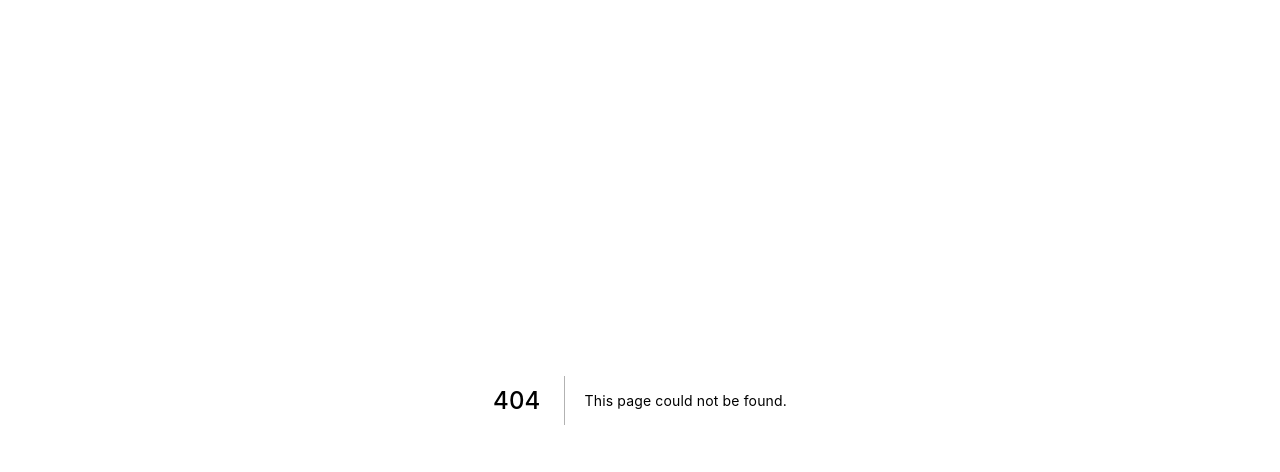
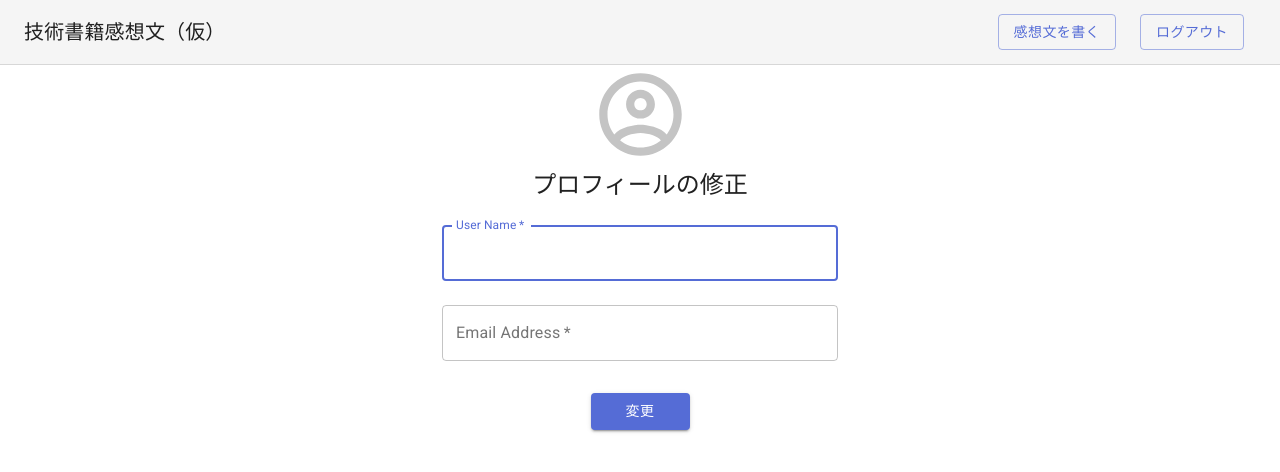
Before and after one commit to AkiUnleash/book_-Impressions_flont, a Next.js app: page /profileedit in a window 1280 px wide. Before the commit this address had no page. Shown: the top 472 px of the page. Built offline with nearby package versions, Linux system fonts and the light colour scheme; no server answers.

Commit message:
Complition a Profile Edit screen.

```diff
--- a/src/common/backend/auth.ts
+++ b/src/common/backend/auth.ts
@@ -2,7 +2,7 @@ import axios from 'axios'
 
 type props = {
   email: string,
-  password: string
+  password?: string
   username?: string
 }
 
@@ -48,3 +48,16 @@ export const nowdataGet = async () => {
     credentials: 'include'
   })
 }
+
+// NowData
+export const nowdataUpdate = async (props: props) => {
+  return await fetch(process.env.NEXT_PUBLIC_API_NOWDATA, {
+    method: 'PUT',
+    headers: { 'Content-Type': 'application/json' },
+    credentials: 'include',
+    body: JSON.stringify({
+      username: props.username,
+      email: props.email,
+    })
+  })
+}
--- a/src/common/validation/validation.ts
+++ b/src/common/validation/validation.ts
@@ -18,3 +18,13 @@ export const isEmail = (props: string) => {
   }
   return ""
 }
+
+export const isUsername = (props: string) => {
+  console.log(props);
+
+  // 半角英数字混合の７文字以上j
+  if (props === "") {
+    return "ユーザー名は、空白禁止です。"
+  }
+  return ""
+}
--- /dev/null
+++ b/src/pages/profileedit.tsx
@@ -0,0 +1,175 @@
+import React, { useState, useEffect } from 'react';
+import Router from 'next/router'
+import Image from 'next/image'
+import Button from '@material-ui/core/Button';
+import TextField from '@material-ui/core/TextField';
+import Grid from '@material-ui/core/Grid';
+import MuiAlert from '@material-ui/lab/Alert';
+import Typography from '@material-ui/core/Typography';
+import { makeStyles } from '@material-ui/core/styles';
+import Container from '@material-ui/core/Container';
+import { isEmail, isUsername } from '../common/validation/validation'
+import Header from '../components/templates/Header';
+import { nowdataGet, nowdataUpdate } from '../common/backend/auth'
+import { errorResponse } from '../common/backend/error';
+
+function Alert(props) {
+  return <MuiAlert elevation={6} variant="filled" {...props} />;
+}
+
+const useStyles = makeStyles((theme) => ({
+  paper: {
+    marginTop: theme.spacing(8),
+    display: 'flex',
+    flexDirection: 'column',
+    alignItems: 'center',
+  },
+  avatar: {
+    margin: theme.spacing(1),
+    backgroundColor: theme.palette.warning.main,
+  },
+  form: {
+    width: '100%', // Fix IE 11 issue.
+    marginTop: theme.spacing(1),
+  },
+  submit: {
+    margin: theme.spacing(3, 0, 2),
+  },
+  error: {
+    margin: theme.spacing(3, 0, 2),
+  },
+}));
+
+
+const ProfileEdit: React.FC = () => {
+
+  // StyleSheet
+  const classes = useStyles();
+
+  // Hooks
+  const [username, setUsername] = useState('')
+  const [email, setEmail] = useState('')
+  const [error, setError] = useState('')
+
+  // Click Handler
+  const submitHundler = async (e) => {
+    e.preventDefault()
+
+    // バリデーション
+    let ErrorData = isEmail(email)
+    if (ErrorData) {
+      setError(ErrorData)
+      return
+    }
+    ErrorData = isUsername(username)
+    if (ErrorData) {
+      setError(ErrorData)
+      return
+    }
+
+    try {
+      const updateResult = await nowdataUpdate({ email, username })
+      const responseType = updateResult.status.toString().slice(0, 1)
+      if (responseType !== '2') {
+        throw (updateResult)
+      } else {
+        Router.push('/home')
+      }
+    } catch (e) {
+      setError(await errorResponse(e))
+      return
+    }
+
+  }
+
+  const profileData = async () => {
+
+    const result = await nowdataGet()
+    const data = await result.json();
+
+    setUsername(data.username)
+    setEmail(data.email)
+  }
+
+  useEffect(() => {
+    let isMounted = true;
+    if (isMounted) {
+      profileData()
+    }
+    return () => { isMounted = false }
+  }, [])
+
+  return (
+    <>
+
+      <Header />
+
+      <Container component="main" maxWidth="xs">
+        <Grid container justify="center">
+          <Grid item xs={3}>
+            <Image
+              src="/images/avatar.svg"
+              alt="Picture of the author"
+              width={300}
+              height={300}
+            />
+          </Grid>
+        </Grid>
+
+        <Grid container justify="center">
+          {error && <Alert className={classes.error} severity="warning">{error}</Alert>}
+        </Grid>
+
+        <Grid container justify="center">
+          <Typography component="h1" variant="h5"> プロフィールの修正 </Typography>
+        </Grid>
+        <form
+          className={classes.form}
+          noValidate
+          onSubmit={((e) => { submitHundler(e) })}>
+          <Grid container justify="center">
+
+            <TextField
+              variant="outlined"
+              margin="normal"
+              required
+              fullWidth
+              id="username"
+              label="User Name"
+              name="username"
+              autoComplete="username"
+              autoFocus
+              value={username}
+              onChange={(e) => setUsername(e.target.value)}
+            />
+
+            <TextField
+              variant="outlined"
+              margin="normal"
+              required
+              fullWidth
+              id="email"
+              label="Email Address"
+              name="email"
+              autoComplete="email"
+              value={email}
+              onChange={(e) => setEmail(e.target.value)}
+            />
+
+            <Grid item xs={3}>
+              <Button
+                type="submit"
+                fullWidth
+                variant="contained"
+                color="primary"
+                className={classes.submit}
+              > 変更 </Button>
+            </Grid>
+          </Grid>
+        </form>
+      </Container >
+    </>
+  );
+}
+
+export default ProfileEdit
```
Also changed, not shown: src/pages/home.tsx (+6 -1 lines).
